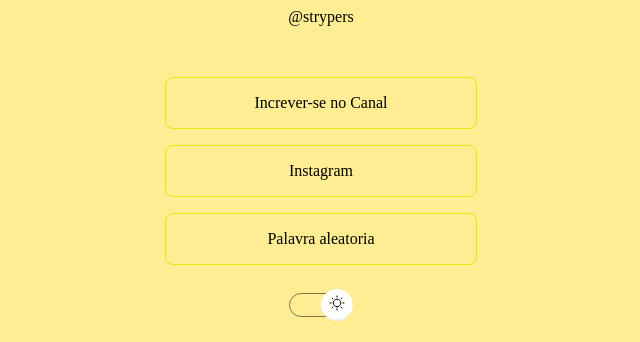
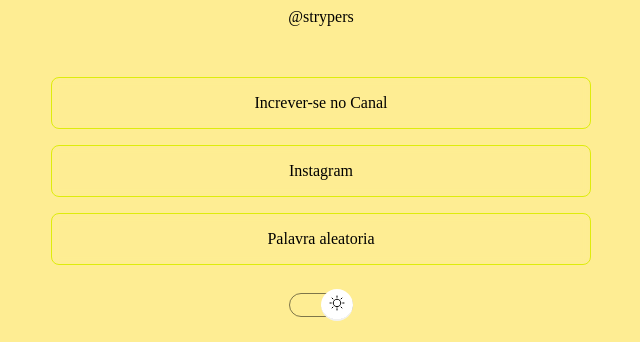
Before and after one commit to lucasmelodavi425-cmd/first-text-project, a plain HTML site: page Index.html in a window 1280 px wide. Shown: the part 229-571 px from the top of the page, without its empty margins (319-959 px from the left). Drawn offline with nearby package versions, Linux system fonts and the light colour scheme.

Commit message:
adjust container width

```diff
--- a/Index.html
+++ b/Index.html
@@ -1,5 +1,5 @@
 
-<html lang="pt-br" class="light">
+<html ljang="pt-br" class="light">
 <head>
 
   <link rel="preconnect" href="https://fonts.googleapis.com">
--- a/style.css
+++ b/style.css
@@ -38,10 +38,12 @@ body *{
 }
 
 #container {
-   width: 360px;
+   width: 100%;
+   max-width: 588px;
    margin: 56px auto 0px;
    padding: 24px;
 }
+
  /*profile*/
 #profile{
     text-align: center;
```
